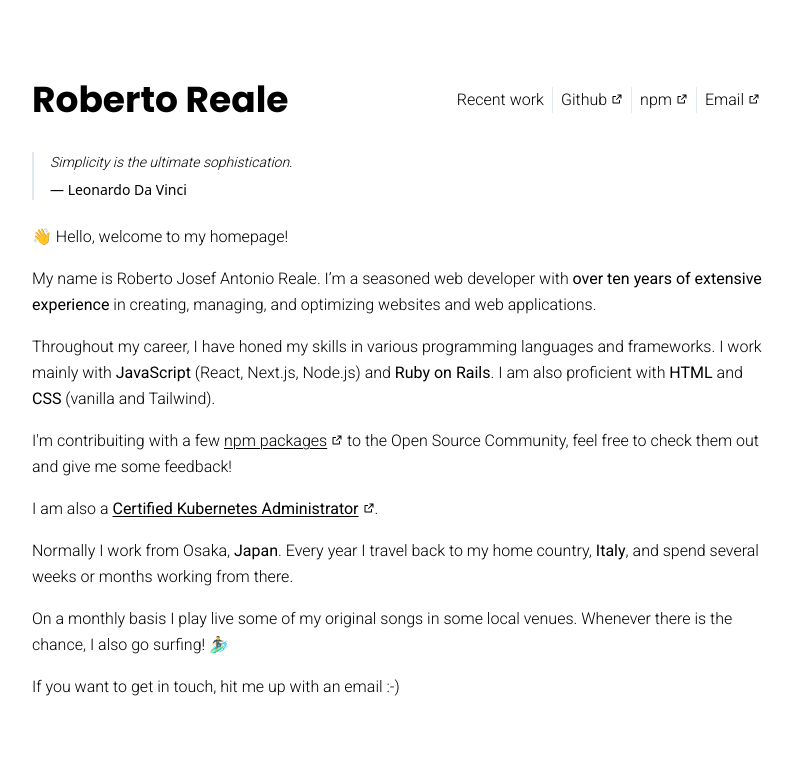
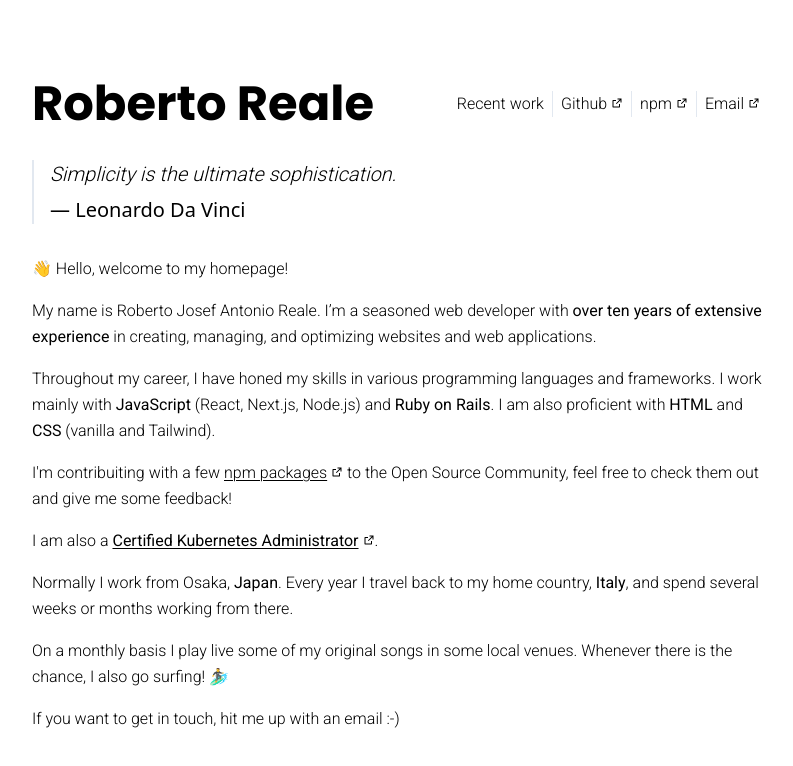
Before and after one commit to sickdyd/roberto-reale-ja, a Next.js app: page / in a window 1280 px wide. Shown: the top 766 px of the page, without its empty margins (240-1033 px from the left). Built offline with nearby package versions, Linux system fonts and the light colour scheme.

Commit message:
Update header and quote styles

```diff
--- a/app/components/Title.tsx
+++ b/app/components/Title.tsx
@@ -8,7 +8,7 @@ const poppins = Poppins({
 
 export default function Title() {
   return (
-    <h1 className={`text-4xl font-bold ${poppins.className}`}>
+    <h1 className={`font-bold sm:text-3xl ${poppins.className} lg:text-5xl`}>
       <Link href="/" className="no-underline">
         Roberto Reale
       </Link>
--- a/app/page.tsx
+++ b/app/page.tsx
@@ -1,13 +1,12 @@
 "use client";
-import Link from "next/link";
 import LinkWithIcon from "./components/LinkWithIcon";
 
 export default function Home() {
   return (
     <div>
-      <p className="mb-6 flex flex-col border-l-2 border-l-slate-200 pl-4 text-sm">
+      <p className="mb-8 flex flex-col border-l-2 border-l-slate-200 pl-4 text-xl">
         <i>Simplicity is the ultimate sophistication.</i>
-        <span className="mt-2 font-sans text-sm">— Leonardo Da Vinci</span>
+        <span className="mt-2 font-sans text-xl">— Leonardo Da Vinci</span>
       </p>
       <p className="mb-4">👋 Hello, welcome to my homepage!</p>
       <p className="mb-4">
```
